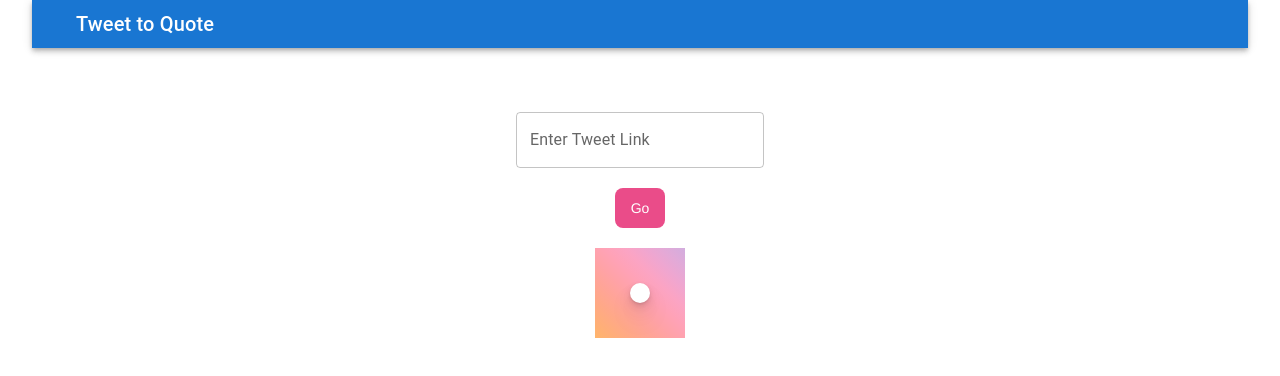
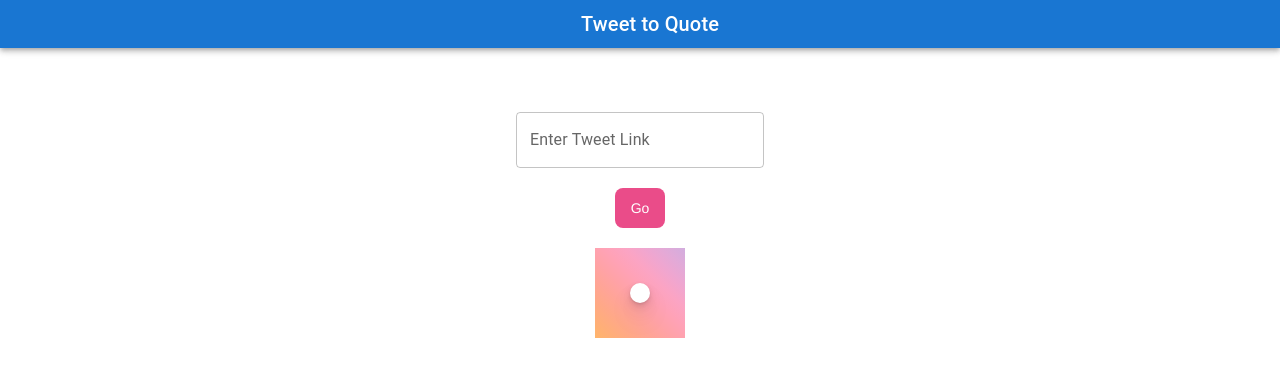
Before and after one commit to ICONIC-Saturday-HackNight/Twitter-API, a Next.js app in the folder iconic-hack/: page / in a window 1280 px wide. Shown: the top 376 px of the page. Built offline with nearby package versions, Linux system fonts and the light colour scheme.

Commit message:
UI Update

```diff
--- a/iconic-hack/components/Canvas.js
+++ b/iconic-hack/components/Canvas.js
@@ -92,6 +92,7 @@ const Canvas = ({text}) => {
           </div>
         </div>
       </div>
+      <br/>
       {data?<button onClick={onButtonClick} className={Styles.button} styles={{marginTop:"20px"}}>Download</button>:null}
     </>
   )
--- a/iconic-hack/pages/index.js
+++ b/iconic-hack/pages/index.js
@@ -22,7 +22,16 @@ export default function Home() {
       </Head>
 
       <AppBar position="static">
-      <Toolbar variant="dense">
+        <Toolbar
+          variant="dense"
+          align-items="center"
+          style={{
+            display:"flex",
+            alignContent: "center",
+            justifyContent: "center",
+            alignItems: "center",
+            width:"100%",
+          }}>
           <IconButton edge="start" color="inherit" aria-label="menu" sx={{ mr: 2 }}>
           </IconButton>
           <MenuIcon/>
--- a/iconic-hack/styles/Home.module.css
+++ b/iconic-hack/styles/Home.module.css
@@ -1,5 +1,5 @@
 .container {
-  padding: 0 2rem;
+  /* padding: 0 2rem; */
 }
 
 .main {
```
Lines whose indentation alone changed are shown as unchanged.
